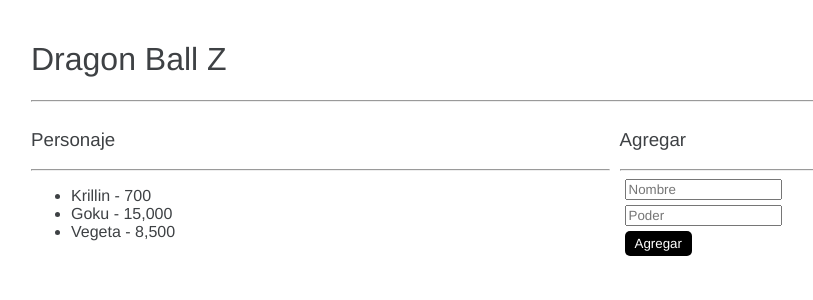
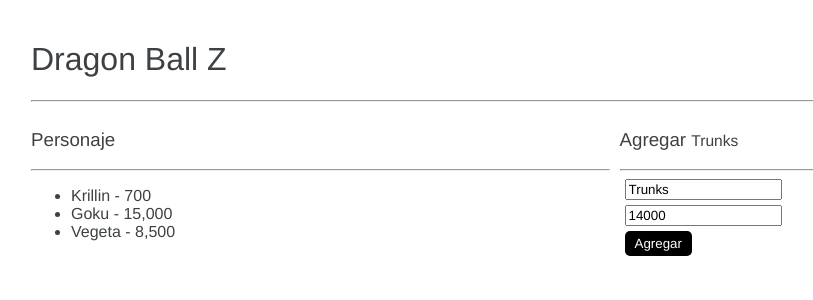
Before and after one commit to Barack9825/01-bases, an Angular app: page / in a window 1280 px wide. Shown: the top 300 px of the page, without its empty margins (9-822 px from the left). Built offline with nearby package versions, Linux system fonts and the light colour scheme.

Commit message:
Fernando Herrera Sec-5 07 ngModel

```diff
--- a/src/app/dbz/main-page/main-page.component.html
+++ b/src/app/dbz/main-page/main-page.component.html
@@ -14,15 +14,28 @@
   </div>
 
   <div class="col">
-    <h3>Agregar</h3>
+    <h3>
+      Agregar <small>{{ nuevo.nombre }}</small>
+    </h3>
     <hr />
 
     <form (ngSubmit)="agregar()">
-      <input type="text" placeholder="Nombre" />
+      <input
+        type="text"
+        placeholder="Nombre"
+        name="nombre"
+        [(ngModel)]="nuevo.nombre"
+      />
+      <!-- [value]="nuevo.nombre"
+        (input)="cambiarNombre($event)" -->
+      <input
+        type="number"
+        placeholder="Poder"
+        name="poder"
+        [(ngModel)]="nuevo.poder"
+      />
 
-      <input type="number" placeholder="Poder" />
-
-      <button>Agregar</button>
+      <button type="submit">Agregar</button>
     </form>
   </div>
 </div>
--- a/src/app/dbz/main-page/main-page.component.ts
+++ b/src/app/dbz/main-page/main-page.component.ts
@@ -1,12 +1,22 @@
 import { Component } from '@angular/core';
+
+interface Personaje {
+  nombre: string;
+  poder: number;
+}
 
 @Component({
   selector: 'app-main-page',
   templateUrl: './main-page.component.html',
 })
 export class MainPageComponent {
+  nuevo: Personaje = {
+    nombre: 'Trunks',
+    poder: 14000,
+  };
+
   agregar() {
+    console.log(this.nuevo);
+  }
 
-    console.log('Hey!!');
-  }
 }
```
